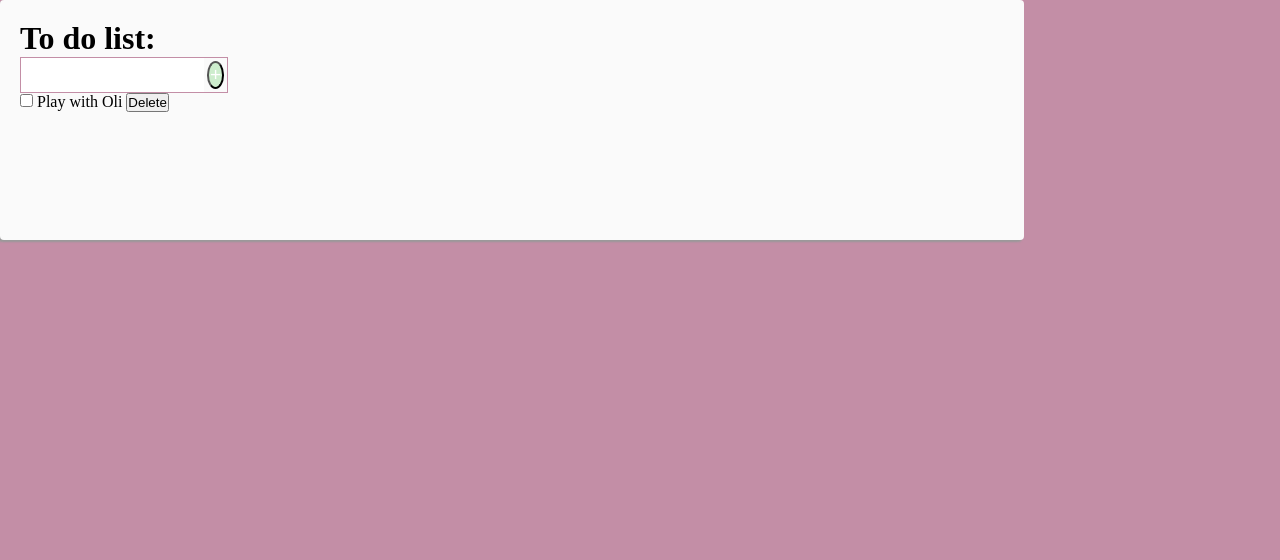
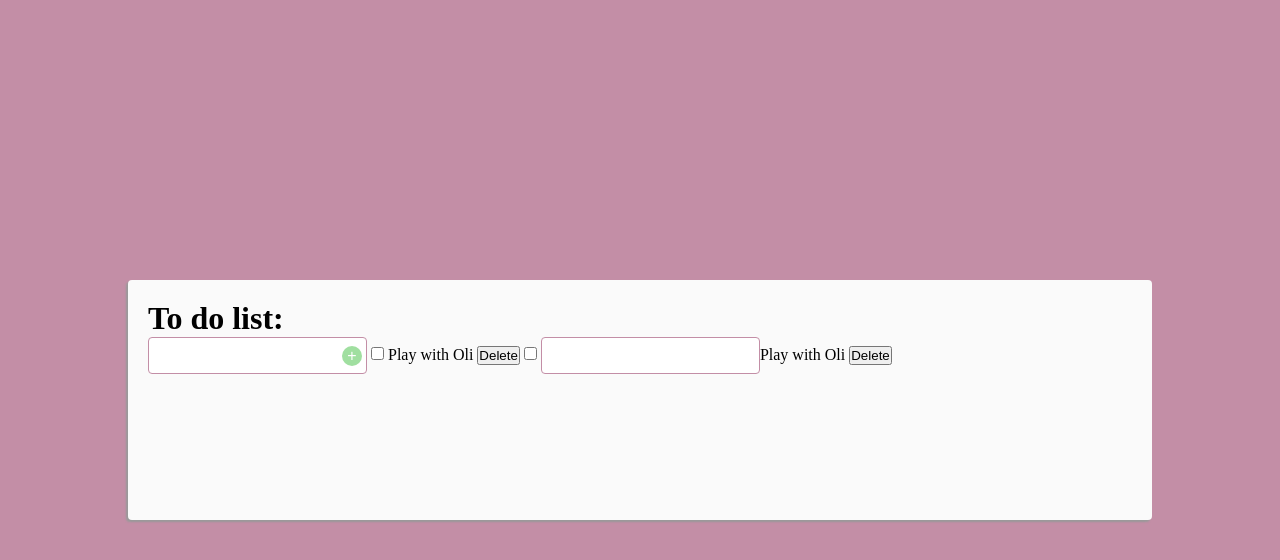
Before and after one commit to SerhiyAndryeyev/hw, a website: page ToDo/index.html in a window 1280 px wide. Drawn offline with Linux system fonts and the light colour scheme.

Commit message:
removed reusable container

```diff
--- a/ToDo/index.html
+++ b/ToDo/index.html
@@ -6,6 +6,7 @@
     <meta name="viewport" content="width=device-width, initial-scale=1.0" />
     <title>ToDo</title>
     <link rel="stylesheet" href="src/css/todo/index.css" />
+    <script src="src/js/todo/index.js"></script>
   </head>
   <body>
     <!-- START OF CODE  -->
@@ -13,17 +14,27 @@
       <div class="todo-container">
         <h1>To do list:</h1>
         <div class="todo-item-1">
-          <input type="text" />
-          <input class="button-add" type="button" value="+" />
+          <input id="todoTextField" type="text" />
+          <input
+            class="button-add"
+            type="button"
+            onclick="onAddToDo()"
+            value="+"
+          />
         </div>
         <!-- TODO REUSABLE ITEM -->
-        <div class="todo-item-reusable">
-          <label>
-            <input type="checkbox" />
-            Play with Oli
-            <button class="btn-delete">Delete</button>
+        <label>
+          <input type="checkbox" />
+          Play with Oli
+          <button class="btn-delete">Delete</button>
+        </label>
+        <form class="todo-item-1">
+          <label for="todo-list">
+            <input type="checkbox" value="1" />
+            <input name="todo-list" type="text" />Play with Oli
+            <button class="btn-delete" value="Delete">Delete</button>
           </label>
-        </div>
+        </form>
       </div>
     </div>
     <!-- END OF CODE -->
--- a/ToDo/src/css/todo/index.css
+++ b/ToDo/src/css/todo/index.css
@@ -10,6 +10,8 @@
   flex-flow: column nowrap;
   background-color: rgb(195, 142, 166);
   height: 100vh;
+  align-items: center;
+  justify-content: center;
 }
 
 /* CONTAINER */
@@ -24,27 +26,35 @@
 }
 
 .todo-item-1 {
-  display: flex;
-  width: fit-content;
-  border: 1px solid rgb(195, 142, 166);
+  display: inline-flex;
+  position: relative;
 }
 
 input[type="text"] {
-  display: flex;
-  box-sizing: border-box;
-  border: unset;
-  padding: 3px;
+  border: 1px solid rgb(195, 142, 166);
+  padding: 10px 30px 10px 10px;
+  border-radius: 4px;
 }
 
 .button-add {
-  padding: 1px;
-  margin: 3px;
-  font-size: 120%;
-  text-align: center;
+  /* padding: 1px; */
+  /* margin: 3px; */
+  /* font-size: 120%; */
+  /* text-align: center; */
   color: #fff;
-  background-color: #a0dfa080;
+  background-color: #a0dfa0;
   border-radius: 50%;
-  width: fit-content;
+  /* width: fit-content; */
+  right: 5px;
+  position: absolute;
+  top: 0;
+  bottom: 0;
+  margin: auto;
+  width: 20px;
+  height: 20px;
+  border: none;
+  cursor: pointer;
+  font-size: 16px;
 }
 
 .todo-item-reusable {
--- a/ToDo/src/js/todo/index.js
+++ b/ToDo/src/js/todo/index.js
@@ -0,0 +1,20 @@
+const onAddToDo = function () {
+  console.log(document.getElementById("todoTextField").value);
+};
+1.remove reusable container
+2.remove outlines for all elements
+3.create todoState in this file ( todoState=[])
+4.create array of todo - items with folowing structure: [
+   {
+      name: " ",
+      id: timeStamp,
+      state: "completed/unCompleted",
+      time: "date now",
+   }
+]
+and push it to todoState
+5.wrap everything in this file into IIFE
+(function(window, document) {
+   // body
+})(window, document);
+6.before adding new todo check if there is value. if string.length !==0.
```
